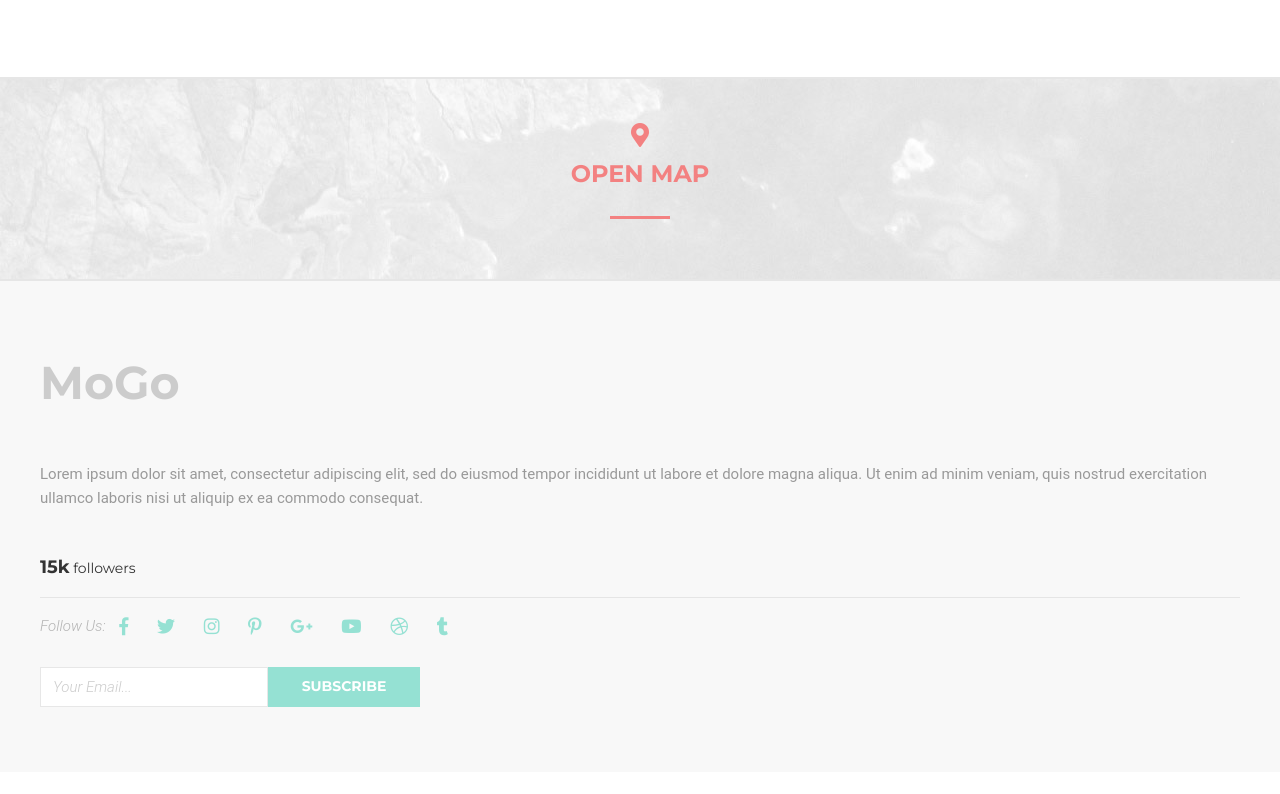
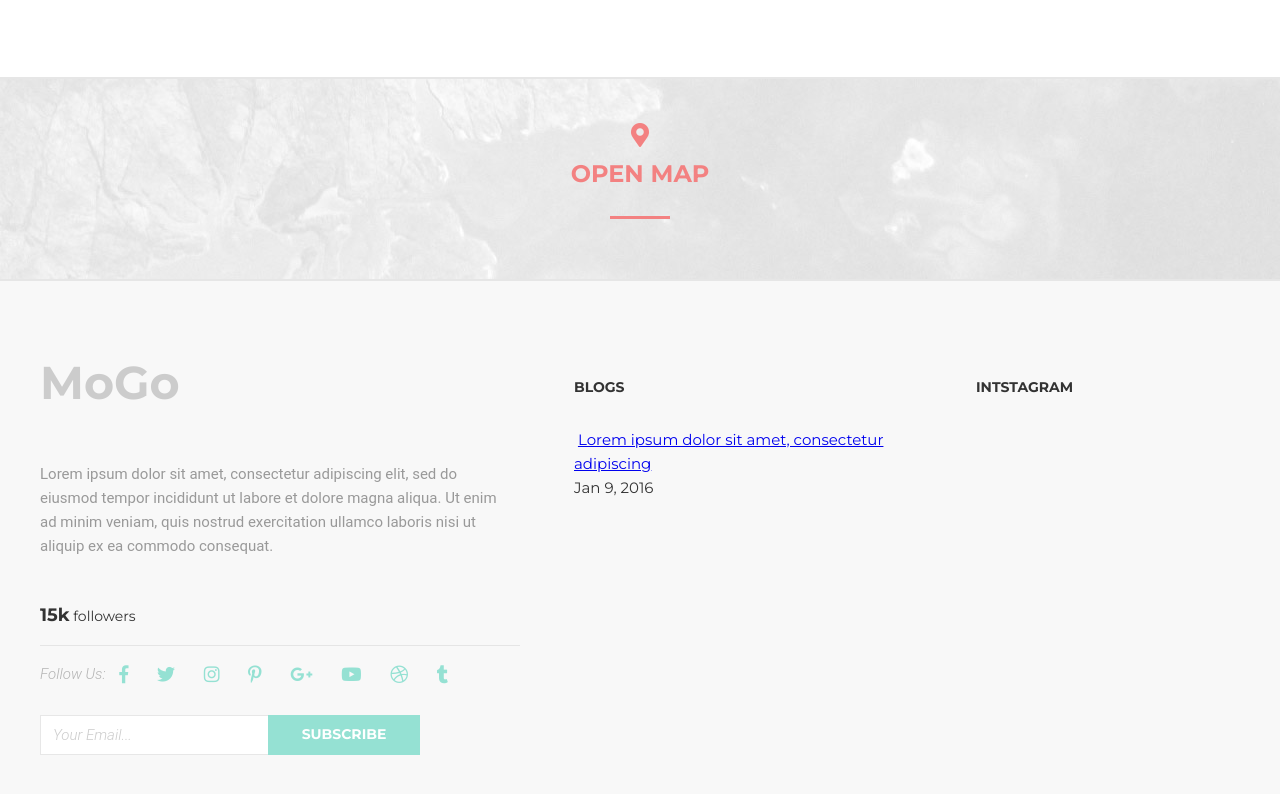
Before and after one commit to Ciphra333/MoGo, a plain HTML site: page index.html in a window 1280 px wide. Shown: the part 8381-9175 px from the top of the page. Before the commit the page ends 9153 px from the top, so only its background shows below. Drawn offline with Linux system fonts and the light colour scheme.

Commit message:
footer 2 колоннка

```diff
--- a/css/style.css
+++ b/css/style.css
@@ -926,7 +926,20 @@ opacity: .1;
 }
 
 .footer_inner {
+    display: flex;
+    justify-content: space-between;
    padding-bottom: 65px;
+}
+
+.footer_col--first {
+    width: 40%;
+}
+
+.footer_col--second {
+    width: 29%;
+}
+.footer_col--third {
+    width: 22%;
 }
 
 .footer_logo {
@@ -937,6 +950,18 @@ opacity: .1;
 
     padding-bottom:43px;
 }
+
+.footer_title{
+    margin: 30px 0;
+
+    font-weight: 400;
+    font-size: 14px;
+    font-weight: 700;
+
+    color:#333;
+    text-transform: uppercase;
+}
+
 .footer_text {
     font-family: 'Roboto', sans-serif;
     font-size: 15px;
@@ -995,6 +1020,7 @@ opacity: .1;
     height: 40px;
     background: #fff;
     border: 1px solid #e7e7e7;
+    border-right: 0;
     font-family: 'Roboto', sans-serif;
     font-size: 15px;
     line-height: 1.1;
@@ -1005,6 +1031,11 @@ opacity: .1;
 
 .subscribe_input::placeholder {
     color: #cccccc;
+}
+
+.subscribe_input:focus {
+    outline: 0;
+    border-color: #95e1d3;
 }
 
 
@@ -1023,4 +1054,14 @@ opacity: .1;
 
     color: #ffffff;
     text-transform: uppercase;
+
+    transition: background .2s linear;
 }
+
+.subscribe_btn:hover {
+    background-color: #4fa796;
+}
+
+.subscribe_btn:focus {
+    outline: 0;
+}
--- a/index.html
+++ b/index.html
@@ -684,12 +684,12 @@
     <footer class="footer">
         <div class="container">
             <div class="footer_inner">
-                <div class="footer_col">
+                <div class="footer_col footer_col--first">
                     <div class="footer_logo">MoGo</div>
                     <div class="footer_text">
                         Lorem ipsum dolor sit amet, consectetur adipiscing elit,
-                        sed do eiusmod tempor incididunt ut labore et dolore magna
-                        aliqua. Ut enim ad minim veniam, quis nostrud exercitation ullamco laboris nisi ut aliquip ex ea
+                        sed do <br> eiusmod tempor incididunt ut labore et dolore magna
+                        aliqua. Ut enim<br> ad minim veniam, quis nostrud exercitation ullamco laboris nisi ut aliquip ex ea
                         commodo consequat.</div>
                     <div class="footer_social">
                         <div class="footer_social-header">
@@ -727,7 +727,23 @@
                         <input class="subscribe_input" type="email" name="name" placeholder="Your Email...">
                         <button class="subscribe_btn" type="submit">subscribe</button>
                     </form>
+                </div> <!-- ./footer_col -->
+                <div class="footer_col footer_col--second">
+                    <div class="footer_title">Blogs</div>
+                    <div class="blogs">
+                        <div class="blogs_item">
+                            <img src="" alt="">
+                            <a href="#">Lorem ipsum dolor sit amet,
+                                consectetur adipiscing</a>
+                                <div>Jan 9, 2016</div>
+                        </div>
+                    </div>
                 </div>
+                <div class="footer_col footer_col--third">
+
+
+                <div class="footer_title">Intstagram</div>
+            </div>
             </div> <!-- ./footer_inner -->
 
         </div> <!-- ./container -->
```
Also changed, not shown: images/images/MoGo_FREE_Template_by_Laaqiq_02.jpg (added), images/images/MoGo_FREE_Template_by_Laaqiq_03.jpg (added), images/images/MoGo_FREE_Template_by_Laaqiq_04.jpg (added), images/images/MoGo_FREE_Template_by_Laaqiq_05.jpg (added), images/images/MoGo_FREE_Template_by_Laaqiq_06.jpg (added), images/images/MoGo_FREE_Template_by_Laaqiq_07.jpg (added), images/images/MoGo_FREE_Template_by_Laaqiq_08.jpg (added), images/images/MoGo_FREE_Template_by_Laaqiq_09.jpg (added), 1 other file.
